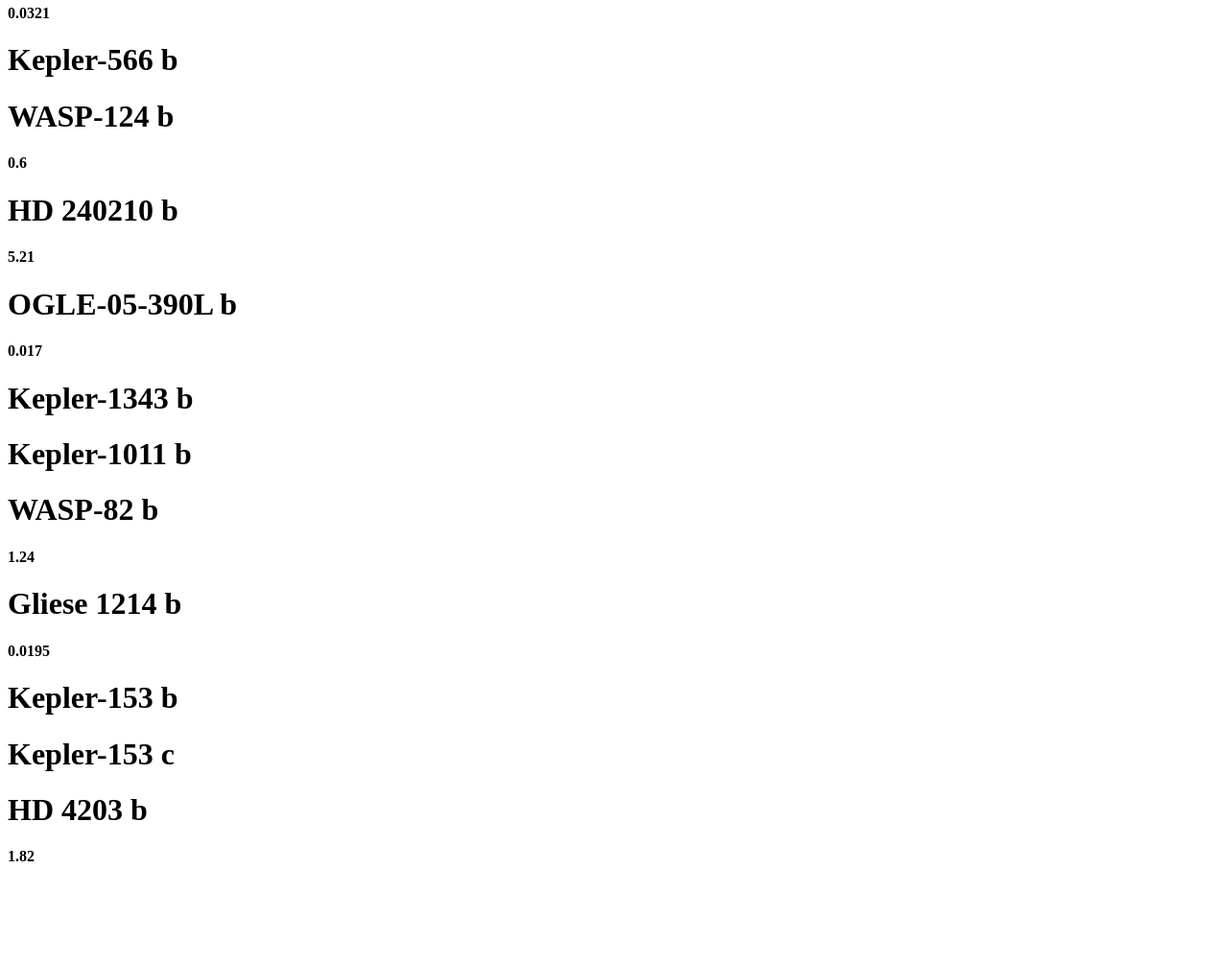
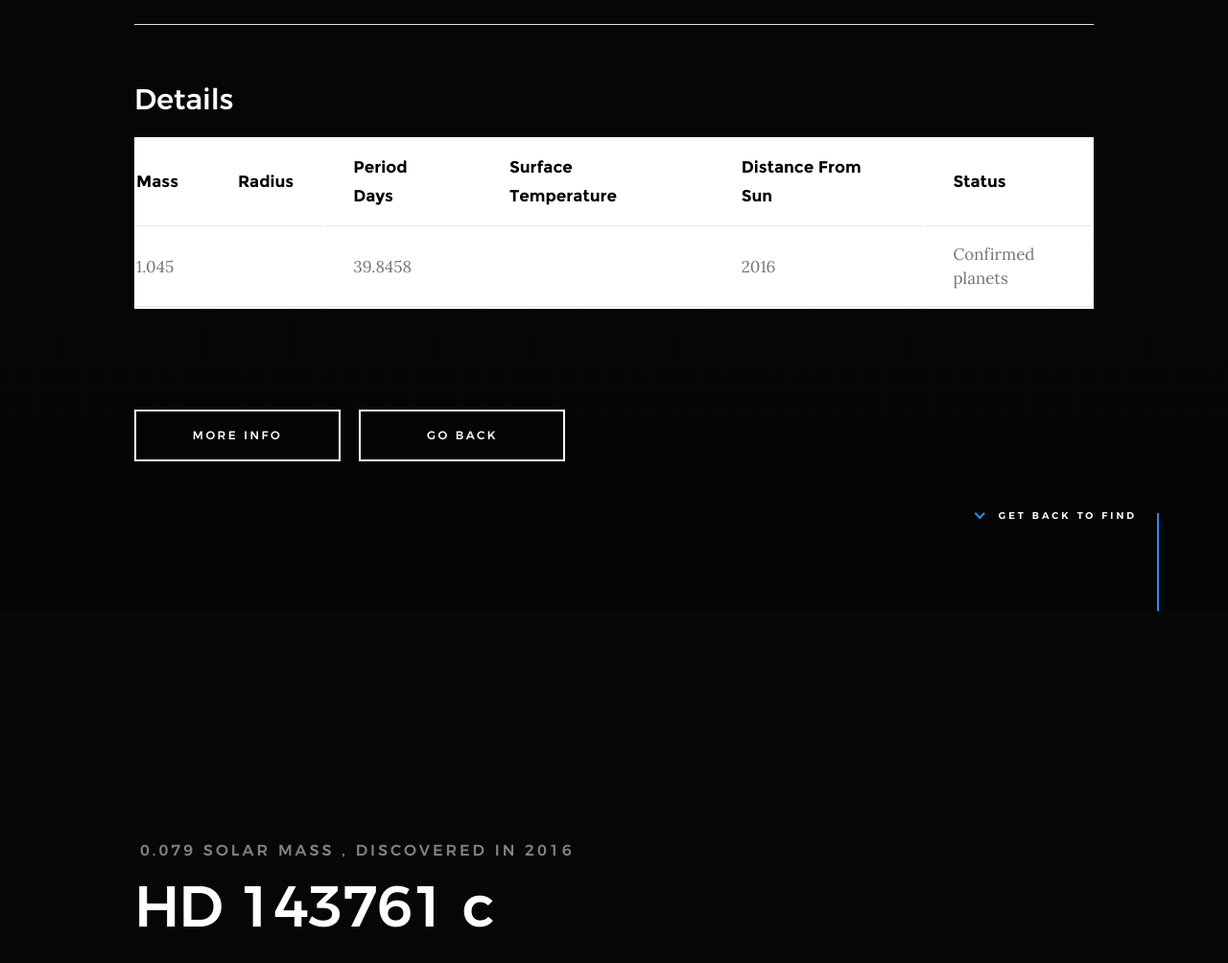
Before and after one commit to utkarshdubey/spacey, a Django app: template core/templates/detail.html in a window 1280 px wide. Shown: the part 779-1783 px from the top of the page at 96% size. Before the commit the page ends 1677 px from the top, so only its background shows below. Run offline with Django 3.2, Linux system fonts and the light colour scheme; data comes from the database, SQL or seed files in the repository; both versions use the stored data as it was after the commit; the template is opened without the code that fills it: values that come from a table or form of the project are taken from there, most other values are stand-ins (such as "Sample title", 1, 10 or a date in 2020); some libraries are stand-ins or nearby versions.

Commit message:
finished the whole thing

```diff
--- /dev/null
+++ b/core/exceptions.py
@@ -0,0 +1,2 @@
+class NotFound(Exception):
+    pass
--- a/core/models.py
+++ b/core/models.py
@@ -10,6 +10,7 @@
 	discovery_year = models.TextField()
 	distance_from_sun = models.TextField()
 	status = models.TextField(max_length=150)
+	to_display = models.BooleanField(default=True)
 
 	def __str__(self):
 		return self.name
--- /dev/null
+++ b/core/static/css/detail.css
@@ -0,0 +1,3 @@
+section#details > .title {
+	color: #fff;
+}
--- /dev/null
+++ b/core/templates/base-detail.html
@@ -0,0 +1,40 @@
+<!DOCTYPE html>
+<html lang="en">
+<head>
+	{% load static %}
+	<meta charset="UTF-8">
+	<link rel="stylesheet" href="{% static 'css/base.css' %}">
+    <link rel="stylesheet" href="{% static 'css/vendor.css' %}">
+    <link rel="stylesheet" href="{% static 'css/main.css' %}">
+      <!-- favicons
+    ================================================== -->
+    <link rel="shortcut icon" href="{% static 'images/favicon.png' %}" type="image/x-icon">
+    <link rel="icon" href="{% static 'images/favicon.png' %}" type="image/x-icon">
+	<!-- JS -->
+	<script src="{% static 'js/modernizr.js' %}"></script>
+    <script src="{% static 'js/pace.min.js' %}"></script>
+</head>
+<body>
+	 <header class="s-header">
+
+        <div class="header-logo">
+            <a class="site-logo" href="{% url 'index' %}#find">
+                <img src="{% static 'images/logo.png' %}" alt="Homepage">
+            </a>
+        </div>
+
+    </header> <!-- end s-header -->
+
+
+
+	{% block app %}
+
+	{% endblock %}
+
+	<script src="{% static 'js/jquery-3.2.1.min.js' %}"></script>
+	<script src="https://cdnjs.cloudflare.com/ajax/libs/Chart.js/2.4.0/Chart.bundle.min.js"></script>
+
+	{% block js %}
+	{% endblock %}
+</body>
+</html>
--- a/core/templates/base.html
+++ b/core/templates/base.html
@@ -26,7 +26,7 @@
         ================================================== -->
         <header class="s-header">
             <div class="header-logo">
-                <a class="site-logo" href="index.html">
+                <a class="site-logo" href="{% url 'index' %}">
                     <img src="{% static 'images/logo.png' %}" alt="Homepage">
                 </a>
             </div>
--- a/core/templates/detail.html
+++ b/core/templates/detail.html
@@ -1,13 +1,96 @@
-<!DOCTYPE html>
-<html lang="en">
-<head>
-	<meta charset="UTF-8">
-	<title>Document</title>
-</head>
-<body>
-	{% for p in planet %}
-	<h1>{{ p.name }}</h1>
-	<span><b>{{ p.mass }}</b></span>
-	{% endfor %}
-</body>
-</html>
+{% extends 'base-detail.html' %}
+{% block app %}
+{% load static %}
+{% for p in planet %}
+<title>{{p.name}}</title>
+
+	 <section id="home" class="s-home target-section" data-parallax="scroll" data-image-src="{% static 'images/background.jpg' %}" data-natural-width=3000 data-natural-height=2000 data-position-y=center>
+
+        <div class="overlay"></div>
+        <div class="shadow-overlay"></div>
+
+        <div class="home-content">
+
+            <div class="row home-content__main">
+
+                <h3>{{p.mass}} Solar Mass {% if p.mass != "" %}, Discovered in {{p.discovery_year}} {% endif %}</h3>
+
+                <h1>
+                {{error}}
+                {{p.name}}
+                </h1>
+				<div class="row">
+					<div class="col-six tab-full">
+						<img src="https://source.unsplash.com/320x400/?universe, nebula" alt="">
+					</div>
+					<div class="col-six tab-full" style="background: white;">
+						<div>
+							<h3 style="color: #000;">Last Year's Progress on Exoplanets</h3>
+							{{ line_chart.as_html }}
+						</div>
+						<hr>
+						<div>
+							<p>{{planetdesc | truncatewords:"30"}}</p>
+						</div>
+					</div>
+				</div>
+				<hr style="background-color: white;">
+				<h2 style="color: #fff;">Details</h2>
+				<div class="table-responsive">
+
+					  <table style="background-color: #fff; overflow: hidden;">
+                            <thead>
+                            <tr>
+                                <th>Mass</th>
+                                <th>Radius</th>
+                                <th>Period Days</th>
+                                <th>Surface Temperature</th>
+                                <th>Distance From Sun</th>
+                                <th>Status</th>
+                            </tr>
+                            </thead>
+                            <tbody>
+                            <tr>
+                                <td>{{p.mass}}</td>
+                                <td>{{p.radius}}</td>
+                                <td>{{p.period_days}}</td>
+                                <td>{{p.surface_temperature}}</td>
+                                <td>{{p.discovery_year}}</td>
+                                <td>{{p.status}}</td>
+                            </tr>
+                            </tbody>
+                    </table>
+
+				</div>
+                <div class="home-content__buttons">
+                    <a href="https://wikipedia.com" class="smoothscroll btn btn--stroke">
+                        More Info
+                    </a>
+                    <a href="{% url 'index' %}" class="smoothscroll btn btn--stroke">
+                        Go Back
+                    </a>
+                </div>
+
+            </div>
+
+            <div class="home-content__scroll">
+                <a href="{% url 'index' %}#find" class="scroll-link smoothscroll">
+                    <span>Get back to Find</span>
+                </a>
+            </div>
+
+            <div class="home-content__line"></div>
+
+        </div>
+
+
+
+    </section>
+{% endfor %}
+{% block js %}
+<!-- JS here -->
+<script>
+
+</script>
+{% endblock %}
+{% endblock %}
--- a/spacey/settings.py
+++ b/spacey/settings.py
@@ -38,6 +38,7 @@
     'django.contrib.sessions',
     'django.contrib.messages',
     'django.contrib.staticfiles',
+    'jchart',
 ]
 
 MIDDLEWARE = [
--- a/spacey/urls.py
+++ b/spacey/urls.py
@@ -19,7 +19,8 @@
 
 urlpatterns = [
     path('admin/', admin.site.urls),
-    path('', views.index),
+    path('', views.index, name="index"),
     path('api/get_planets/', views.get_planets, name="get_planets"),
-    path('detail/', views.detail, name="detail")
+    path('api/add-request/', views.add_request, name="add-request"),
+    path('detail/', views.detail, name="detail"),
 ]
```
Also changed, not shown: core/static/js/main.js (+3 -147 lines), core/templates/index.html (+7 -3 lines), core/views.py (+48 -11 lines), requirements.txt (+9 -0 lines), core/migrations/0003_planet_to_display.py (added), db.sqlite3.
